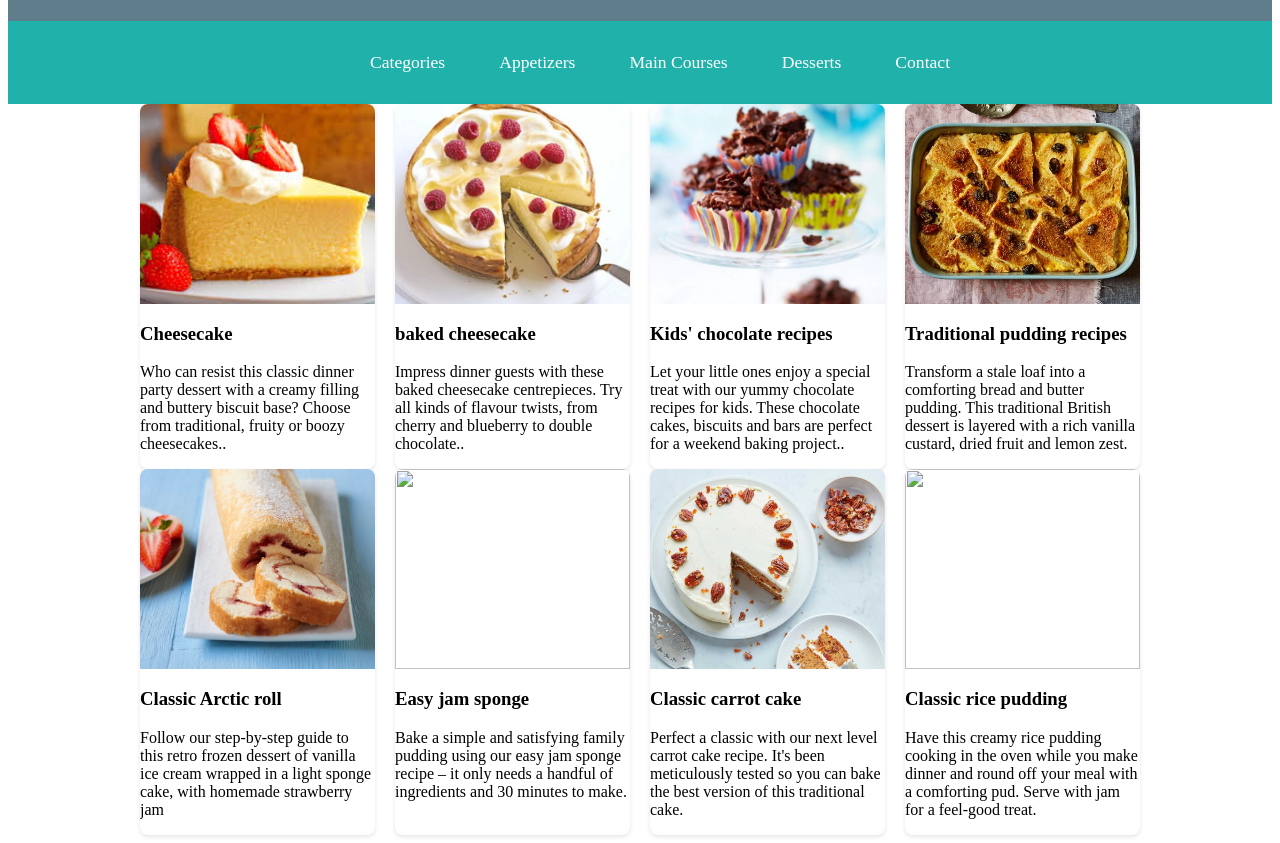
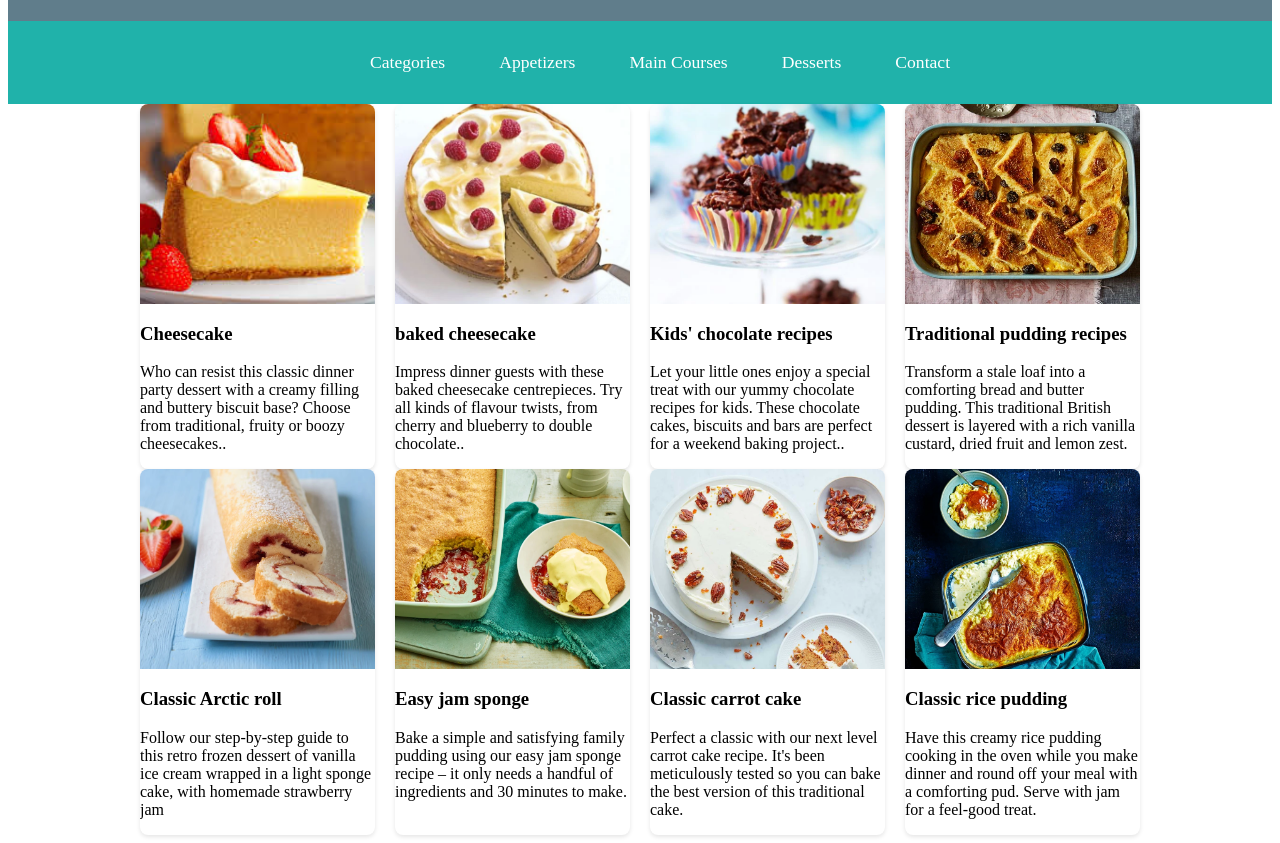
Before and after one commit to alimoe6/Rezept, a plain HTML site: page recipes/desserts/dessert.html in a window 1280 px wide. Shown: the part 107-950 px from the top of the page. Drawn offline with Linux system fonts and the light colour scheme.

Commit message:
update images desset

```diff
--- a/recipes/desserts/dessert.html
+++ b/recipes/desserts/dessert.html
@@ -65,7 +65,7 @@
        </div>
 
         <div class="image-card">
-          <img src="Easy jam sponge.jpg">
+          <img src="easy-jam-sponge.webp">
              <div class="image-content">
                  <h3>Easy jam sponge</h3>
                  <p>Bake a simple and satisfying family pudding using our easy jam sponge recipe – it only needs a handful of ingredients and 30 minutes to make.</p>
@@ -81,7 +81,7 @@
             </div>
 
                 <div class="image-card">
-                  <img src="Classic rice pudding.jpg">
+                  <img src="Rice-pudding.jpg">
                      <div class="image-content">
                          <h3>Classic rice pudding</h3>
                          <p>Have this creamy rice pudding cooking in the oven while you make dinner and round off your meal with a comforting pud. Serve with jam for a feel-good treat.</p>
```
Also changed, not shown: recipes/desserts/Rice-pudding.jpg (added), recipes/desserts/easy-jam-sponge.webp (added).
